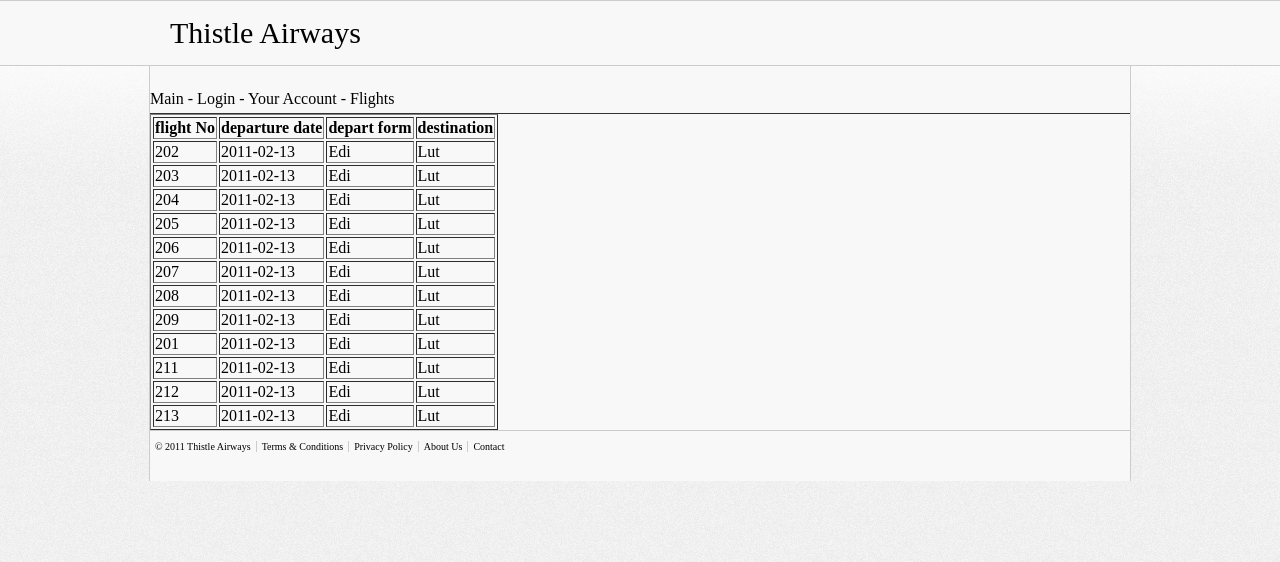
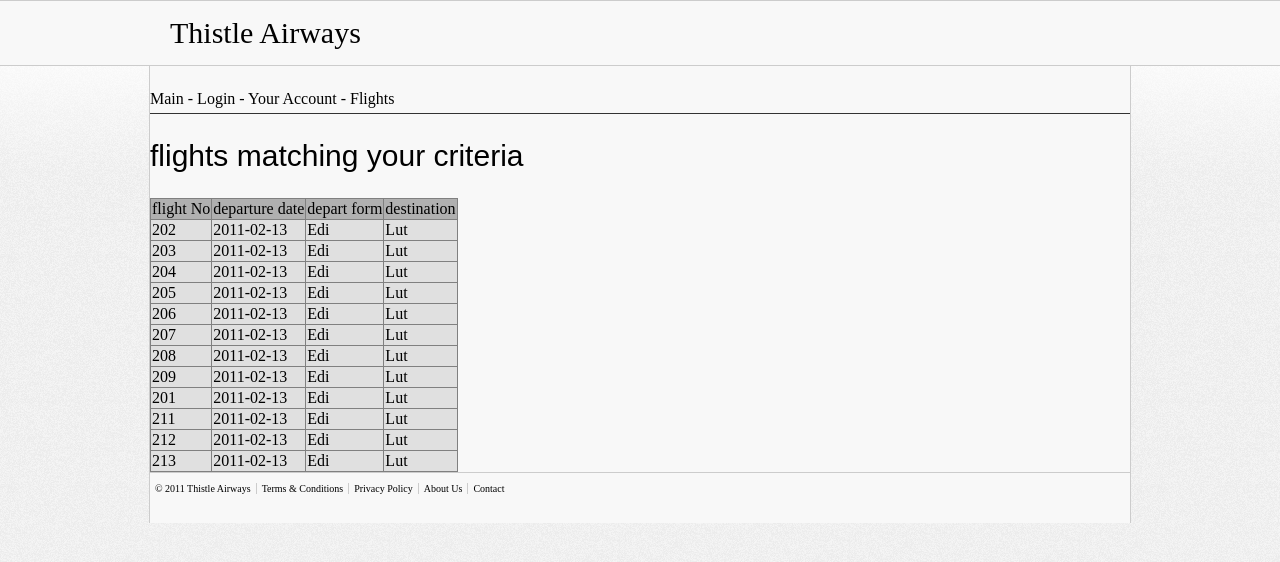
Before and after one commit to thistle-airways/prototype, a PHP site: page /index.php?page=flights in a window 1280 px wide. Shown: the top 562 px of the page. Run offline with PHP 8.4, Linux system fonts and the light colour scheme.

Commit message:
flight select and flightInfo pages added

```diff
--- a/front_end/assets/style/style.css
+++ b/front_end/assets/style/style.css
@@ -6,6 +6,12 @@ body, html , p{
 }
 body {
 background-color:#FFF;
+}
+
+h2{
+font-size:30px;
+font-family:fantasy;
+font-weight: normal;
 }
 
 #header {
@@ -103,6 +109,27 @@ padding-bottom:5px;
 	}
 
 #displayFlights {
+	border-spacing: 0px;
+	border-collapse: collapse;
+	background-color:#E0E0E0 ;
+}
 
+#displayFlights th{
+background: #B0B0B0;
+font-weight: normal;
 }
-#displayFlights tr:hover { background-color: #4a70aa; }
+
+#displayFlights tr:hover { background-color: #B0B0B0; }
+
+#flightData
+{
+	border-spacing: 0px;
+	border-collapse: collapse;
+	text-align:right;
+	background-color:#D8D8D8   ;
+}
+#flightData th
+{
+font-weight: normal;
+background: #B0B0B0;
+}
--- a/front_end/config/layout.inc.php
+++ b/front_end/config/layout.inc.php
@@ -17,8 +17,9 @@
 
             elseif ($page == 'details') {?><div id="<?php echo $page; ?>"><?php include 'pages/details.php'; ?></div><?php }
             elseif ($page == 'confirmation') {?><div id="<?php echo $page; ?>"><?php include 'pages/confirmation.php'; ?></div><?php }
-             elseif ($page == 'flights') {?><div id="<?php echo $page; ?>"><?php include 'pages/flights.php'; ?></div><?php }
-             elseif ($page == 'selectedFlight') {?><div id="<?php echo $page; ?>"><?php include 'pages/selectedFlight.php'; ?></div><?php }
+            elseif ($page == 'flights') {?><div id="<?php echo $page; ?>"><?php include 'pages/flights.php'; ?></div><?php }
+            elseif ($page == 'selectedFlight') {?><div id="<?php echo $page; ?>"><?php include 'pages/selectedFlight.php'; ?></div><?php }
+            elseif ($page == 'bookingInfo') {?><div id="<?php echo $page; ?>"><?php include 'pages/bookingInfo.php'; ?></div><?php }
 
             //Else show page not found error
             else {?>
--- a/front_end/index.php
+++ b/front_end/index.php
@@ -4,7 +4,7 @@ function select(key, type)
 
 	if(type=='1')
 	{
-		window.location = "flights/"+key;
+		window.location = "selectedFlight.html";
 
 	}
 
--- a/front_end/pages/flights.php
+++ b/front_end/pages/flights.php
@@ -1,3 +1,6 @@
+
+<div id="fsearch"><h2>flights matching your criteria </h4></div>
+
 
 <table id="displayFlights" border=1>
 <tr><th>flight No</th><th>departure date</th><th>depart form</th><th>destination</th></tr>
```
